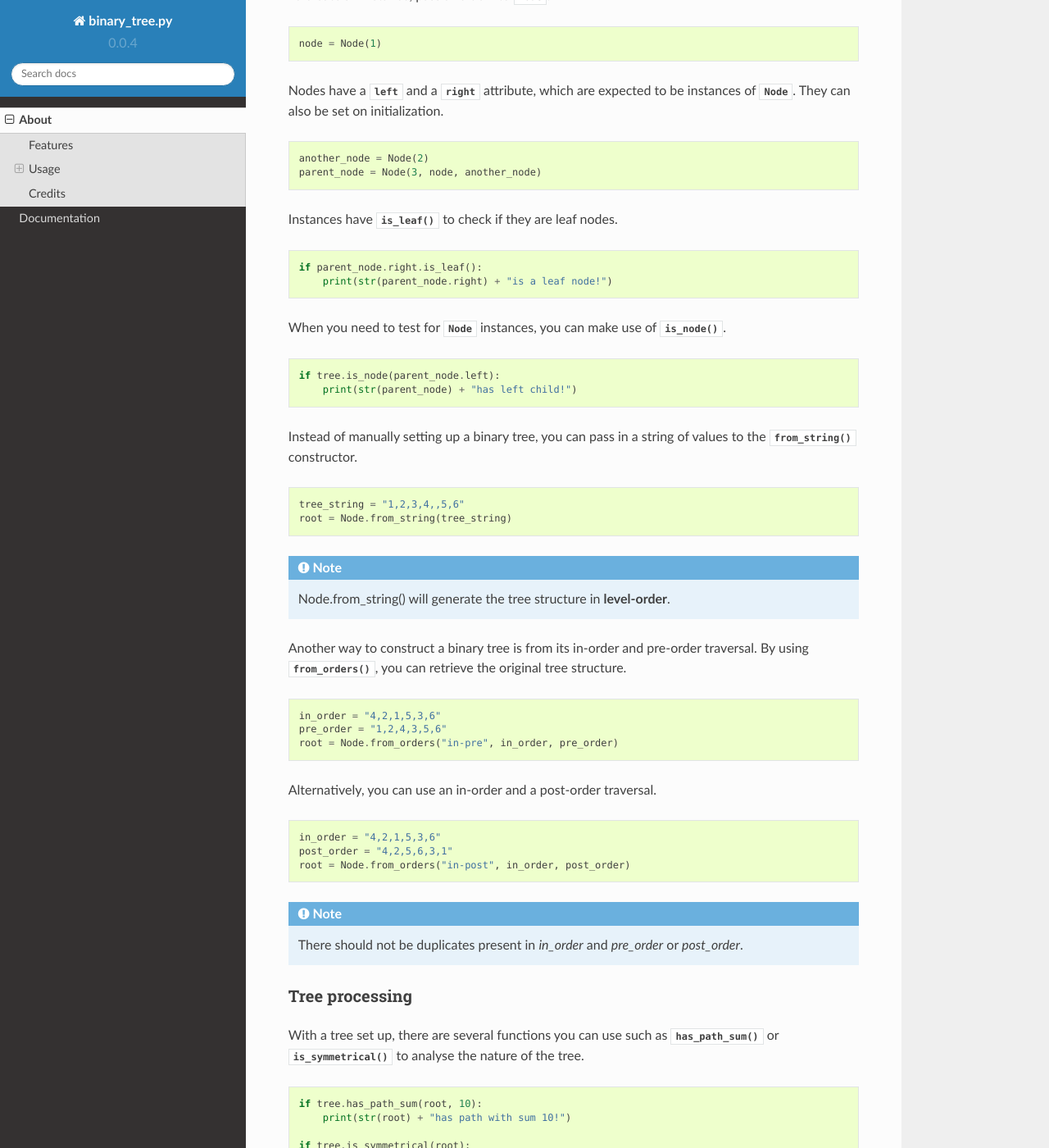
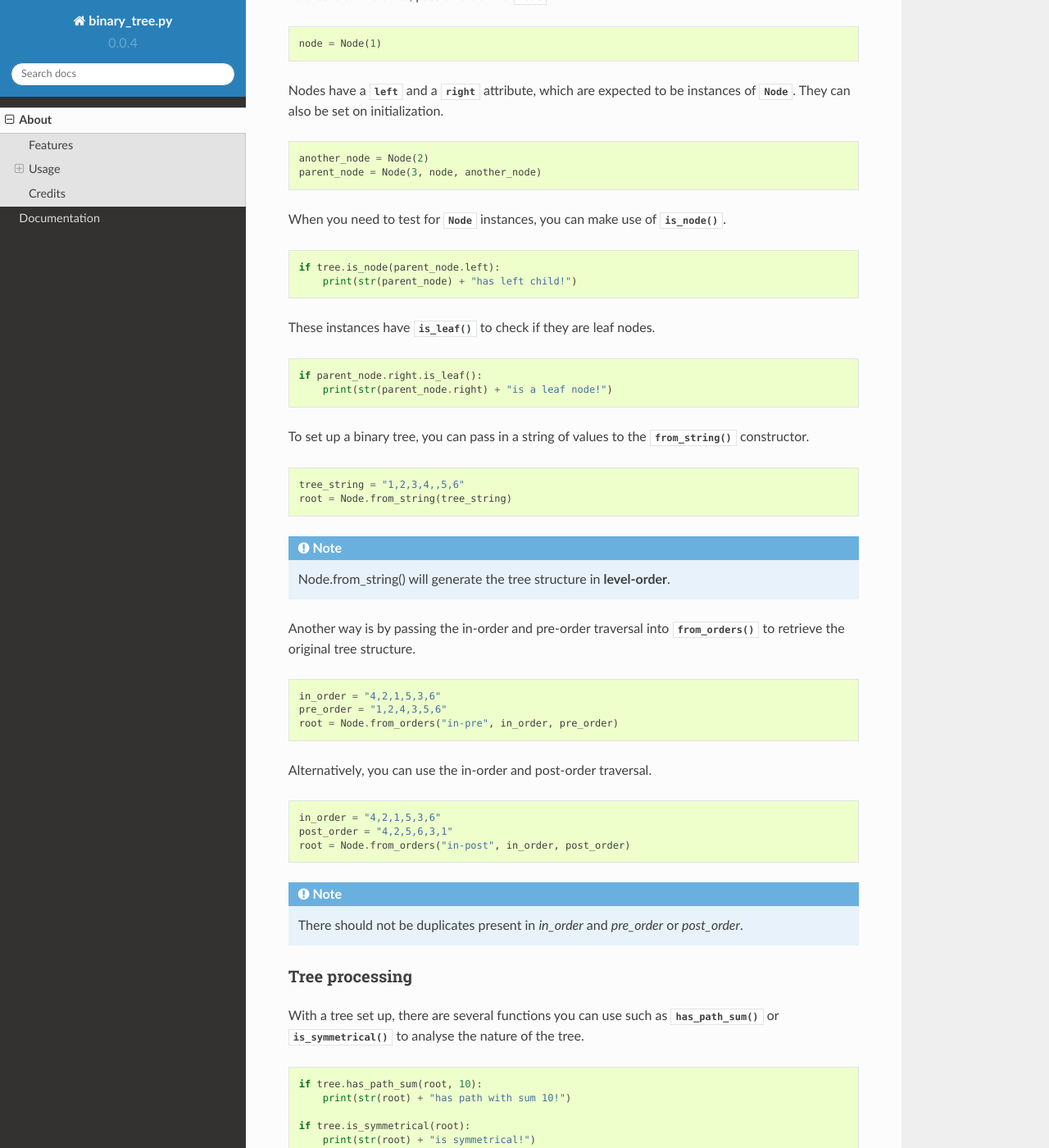
Before and after one commit to david-xhk/binary_tree, a Sphinx documentation site: the page built from docs/readme.rst, in a window 1280 px wide and 1400 px high, scrolled down 1076 px. Shown: the whole window at 82% size. Built offline with Sphinx 7.4.7 and the Read the Docs theme 2.0.0, drawn with Linux system fonts in a browser that asks for light colours.

Commit message:
Edits to readme.rst

```diff
--- a/docs/readme.rst
+++ b/docs/readme.rst
@@ -60,17 +60,17 @@ Nodes have a :attr:`~binary_tree.Node.left` and a :attr:`~binary_tree.Node.right
     another_node = Node(2)
     parent_node = Node(3, node, another_node)
 
-Instances have :func:`~binary_tree.Node.is_leaf` to check if they are leaf nodes. ::
-
-    if parent_node.right.is_leaf():
-        print(str(parent_node.right) + "is a leaf node!")
-
 When you need to test for :class:`~binary_tree.Node` instances, you can make use of :func:`~binary_tree.is_node`. ::
 
     if tree.is_node(parent_node.left):
         print(str(parent_node) + "has left child!")
 
-Instead of manually setting up a binary tree, you can pass in a string of values to the :func:`~binary_tree.Node.from_string` constructor. ::
+These instances have :meth:`~binary_tree.Node.is_leaf` to check if they are leaf nodes. ::
+
+    if parent_node.right.is_leaf():
+        print(str(parent_node.right) + "is a leaf node!")
+
+To set up a binary tree, you can pass in a string of values to the :meth:`~binary_tree.Node.from_string` constructor. ::
 
     tree_string = "1,2,3,4,,5,6"
     root = Node.from_string(tree_string)
@@ -79,13 +79,13 @@ Instead of manually setting up a binary tree, you can pass in a string of values
 
     Node.from_string() will generate the tree structure in **level-order**.
 
-Another way to construct a binary tree is from its in-order and pre-order traversal. By using :func:`~binary_tree.Node.from_orders`, you can retrieve the original tree structure. ::
+Another way is by passing the in-order and pre-order traversal into :meth:`~binary_tree.Node.from_orders` to retrieve the original tree structure.  ::
 
     in_order = "4,2,1,5,3,6"
     pre_order = "1,2,4,3,5,6"
     root = Node.from_orders("in-pre", in_order, pre_order)
 
-Alternatively, you can use an in-order and a post-order traversal. ::
+Alternatively, you can use the in-order and post-order traversal. ::
 
     in_order = "4,2,1,5,3,6"
     post_order = "4,2,5,6,3,1"
```
